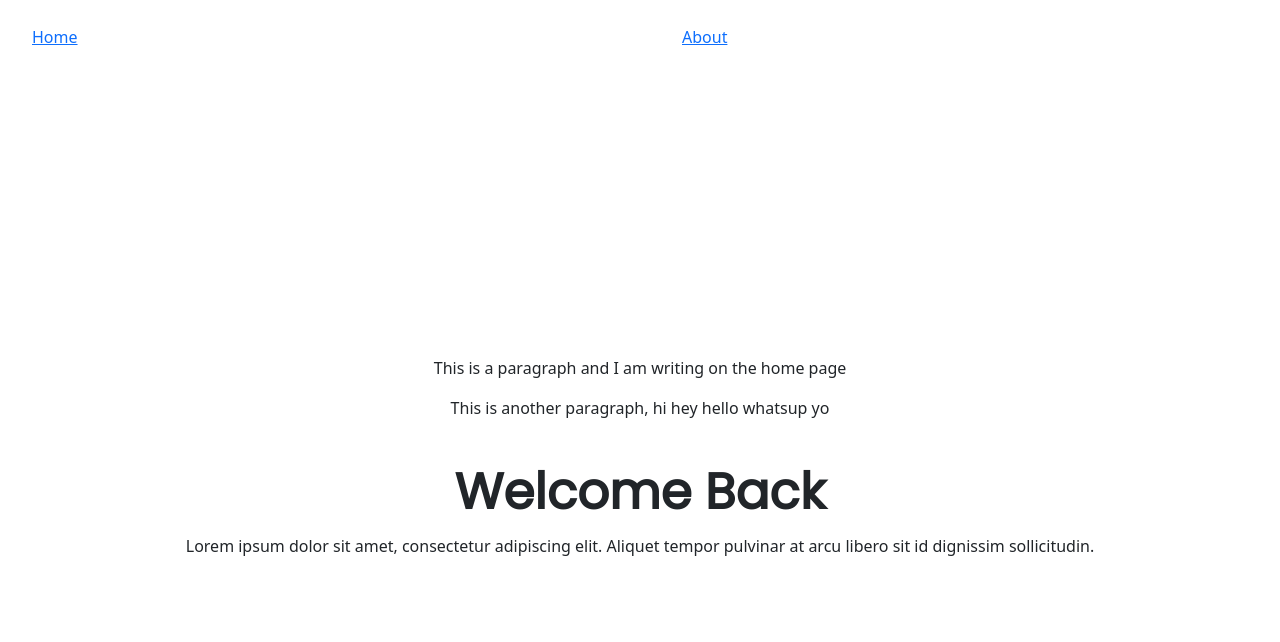
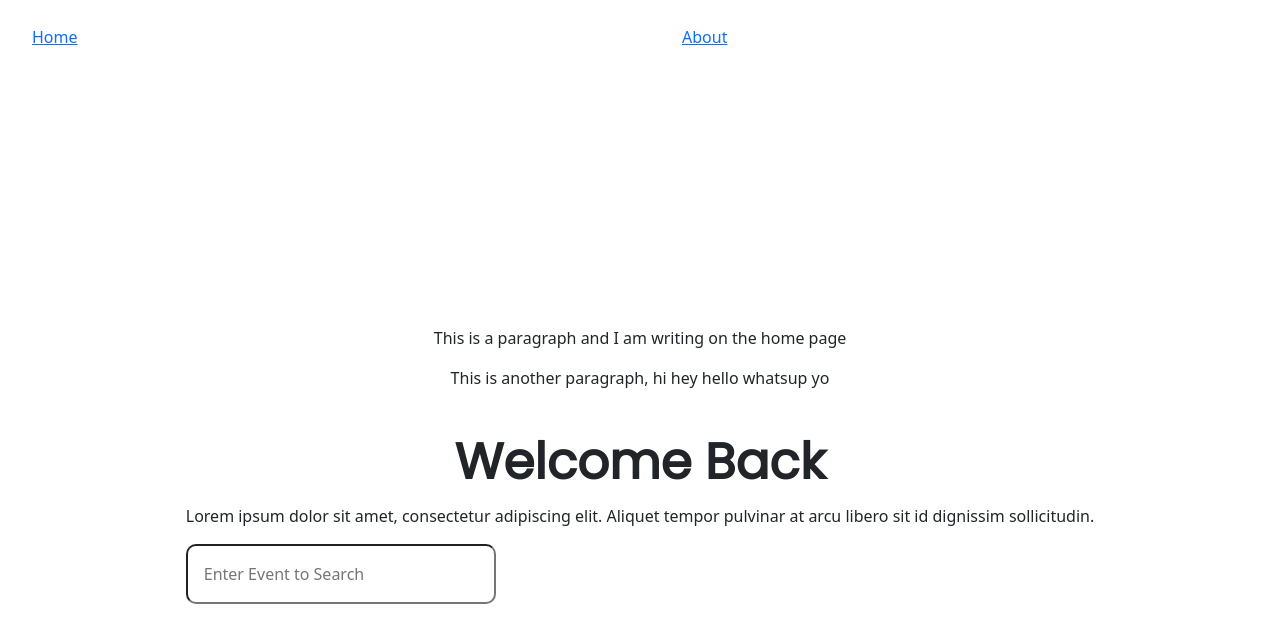
Before and after one commit to DMar35/CS411-Project, a React (Create React App) app in the folder my-react-app/: page /home in a window 1280 px wide. Shown: the top 642 px of the page. Built offline with nearby package versions, Linux system fonts and the light colour scheme.

Commit message:
search box

```diff
--- a/my-react-app/src/components/Home.js
+++ b/my-react-app/src/components/Home.js
@@ -3,13 +3,22 @@ import NavBar from './NavBar';
 import "./styles.css"
 
 const Home = () => {
+const [query, setQuery] = React.useState('');
     return (
         <div className="auth-form-container">
             <p>This is a paragraph and I am writing on the home page</p>
             <p>This is another paragraph, hi hey hello whatsup yo</p>
             <span className="main">Welcome Back</span>
             <p>Lorem ipsum dolor sit amet, consectetur adipiscing elit. Aliquet tempor pulvinar at arcu libero sit id dignissim sollicitudin.</p>
-
+            <input placeholder="Enter Event to Search" onChange={event => setQuery(event.target.value)} />
+        {
+            // Data.map((post, index) => {
+            // <div key={index}>
+            //     <p>{post.title}</p>
+            //     <p>{post.author}</p>
+            // </div>
+            // })
+        }
         </div>
     )
 }
```
